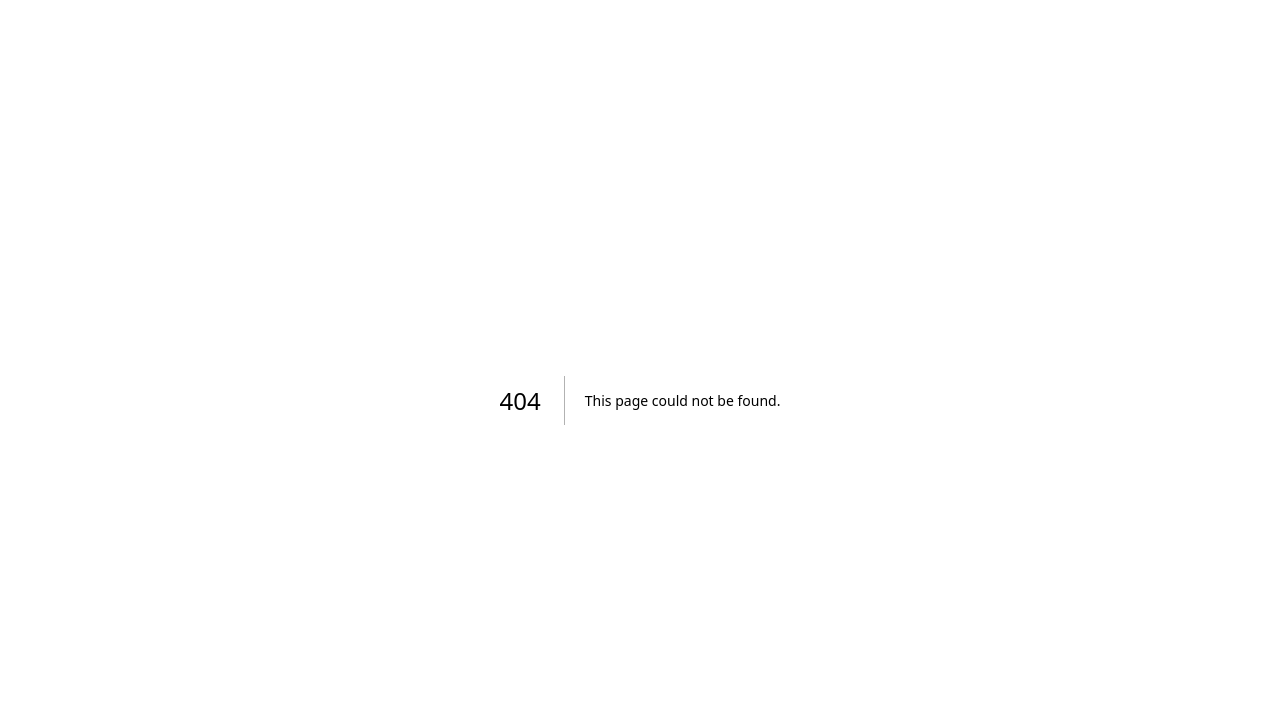
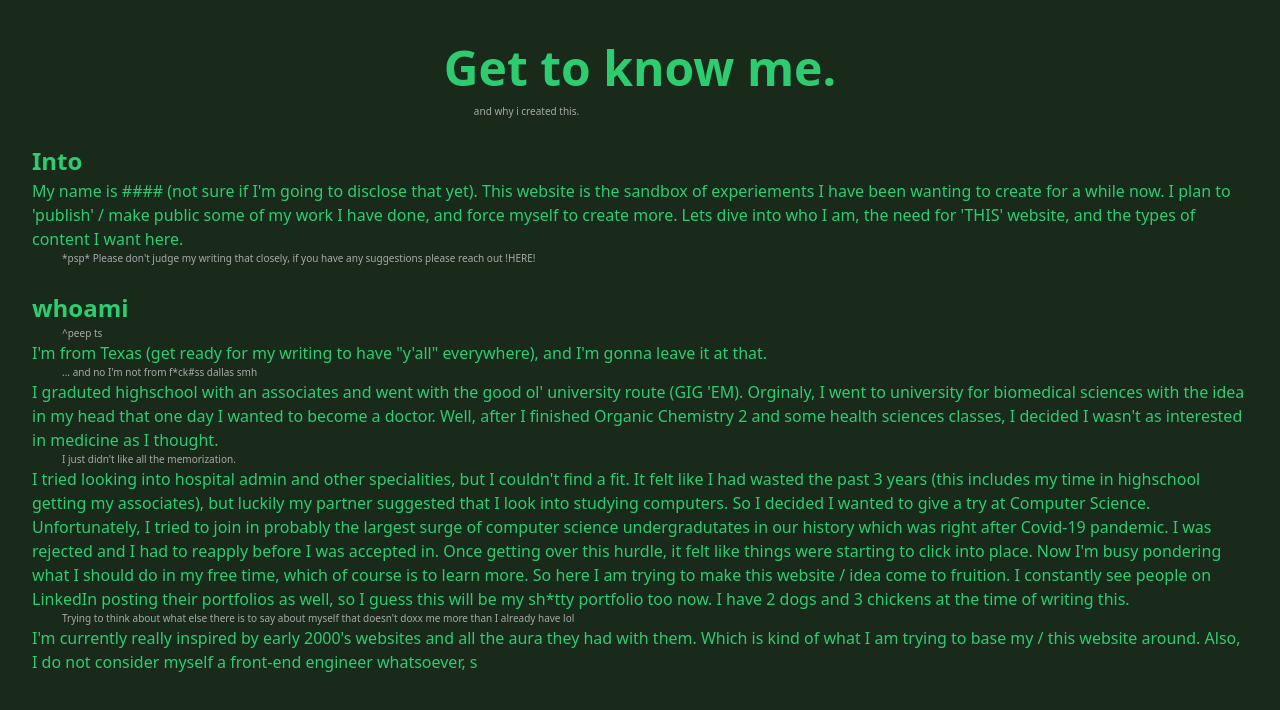
Before and after one commit to Obi-Wan-Codenobi/portfolio-website, a Next.js app in the folder website/: page /about in a window 1280 px wide. Before the commit this address had no page. Shown: the top 710 px of the page. Built offline with nearby package versions, Linux system fonts and the light colour scheme.

Commit message:
Started my about page

```diff
--- /dev/null
+++ b/website/src/app/about/page.tsx
@@ -0,0 +1,90 @@
+
+export default function About() {
+    return (
+        <div className="ma-5 flex flex-col items-center m-8">
+            <div className="title-area">
+                <h1>
+                    Get to know me.
+                </h1>
+                <p className="comments ">
+                    and why i created this.
+                </p>
+            </div>
+
+            <div className="">
+
+                <div className="paragraph-box">
+                    <h3>
+                        Into
+                    </h3>
+                    {/* Thesis: Explore who I am, the need for this website, and types of content I want on here.*/}
+                    <p>
+                        My name is #### (not sure if I'm going to disclose that yet).
+                        This website is the sandbox of experiements I have been wanting to create
+                        for a while now. I plan to 'publish' / make public some of my work I have done,
+                        and force myself to create more. Lets dive into who I am, the need for 'THIS' website,
+                        and the types of content I want here.
+                    </p>
+                    <p className="comments">
+                        *psp* Please don't judge my writing that closely, if you have any suggestions
+                        please reach out !HERE!
+                    </p>
+                </div>
+
+
+                <div className="paragraph-box">
+                    <h3>
+                        whoami
+                    </h3>
+                    <p className="comments">
+                        ^peep ts
+                    </p>
+                    <p>
+                        I'm from Texas (get ready for my writing to have "y'all" everywhere),
+                        and I'm gonna leave it at that.
+                    </p>
+                    <p className="comments">
+                        ... and no I'm not from f*ck#ss dallas smh
+                    </p>
+                    <p>
+                        I graduted highschool with an associates and went with the good ol' university route (GIG 'EM).
+                        Orginaly, I went to university for biomedical sciences with the idea in my head
+                        that one day I wanted to become a doctor.
+                        Well, after I finished Organic Chemistry 2 and some health sciences classes,
+                        I decided I wasn't as interested in medicine as I thought.
+                    </p>
+                    <p className="comments">
+                        I just didn't like all the memorization.
+                    </p>
+                    <p>
+                        I tried looking into hospital admin and other specialities, but I couldn't find a fit.
+                        It felt like I had wasted the past 3 years (this includes my time in highschool getting my associates),
+                        but luckily my partner suggested that I look into studying computers. So I decided I wanted to give a try at
+                        Computer Science. Unfortunately, I tried to join in probably the largest surge of computer science undergradutates
+                        in our history which was right after Covid-19 pandemic. I was rejected and I had to reapply before I was accepted in.
+                        Once getting over this hurdle, it felt like things were starting to click into place.
+
+
+                        Now I'm busy pondering what I should do in my free time,
+                        which of course is to learn more.
+                        So here I am trying to make this website / idea come to fruition. I constantly see
+                        people on LinkedIn posting their portfolios as well,
+                        so I guess this will be my sh*tty portfolio too now.
+
+                        I have 2 dogs and 3 chickens at the time of writing this.
+                    </p>
+                    <p className="comments"> Trying to think about what else there is to say about myself
+                        that doesn't doxx me more than I already have lol
+                    </p>
+                    <p>
+                        I'm currently really inspired by early 2000's websites and all the aura they had with them.
+                        Which is kind of what I am trying to base my / this website around.
+                        Also, I do not consider myself a front-end engineer whatsoever, s
+                    </p>
+                </div>
+
+
+            </div>
+        </div>
+    );
+}
--- a/website/src/app/globals.css
+++ b/website/src/app/globals.css
@@ -214,3 +214,28 @@ body {
       transform: translateY(100%);
     }
   }
+
+  .comments {
+    margin-left: 3em;
+    font-size: x-small;
+    color:darkgrey
+  }
+
+h1{
+    font-size: 3em;
+    font-weight: 900;
+}
+
+h2{
+    font-size: 2em;
+    font-weight: 900;
+}
+
+h3{
+    font-size: 1.5em;
+    font-weight: 900;
+}
+
+.paragraph-box{
+    margin-top: 1.5em;
+}
--- a/website/src/app/page.tsx
+++ b/website/src/app/page.tsx
@@ -1,9 +1,13 @@
 import Terminal2 from "@/components/terminal2"
-
+import ThreeDEnv
+ from "@/components/renderedEnvironment";
+import About from "@/app/about/page";
 export default function Home() {
   return (
-    <Terminal2/>
+    //<Terminal2/>
     // <Tree/>
+    //<ThreeDEnv/>
+    <About/>
 
   );
 }
```
